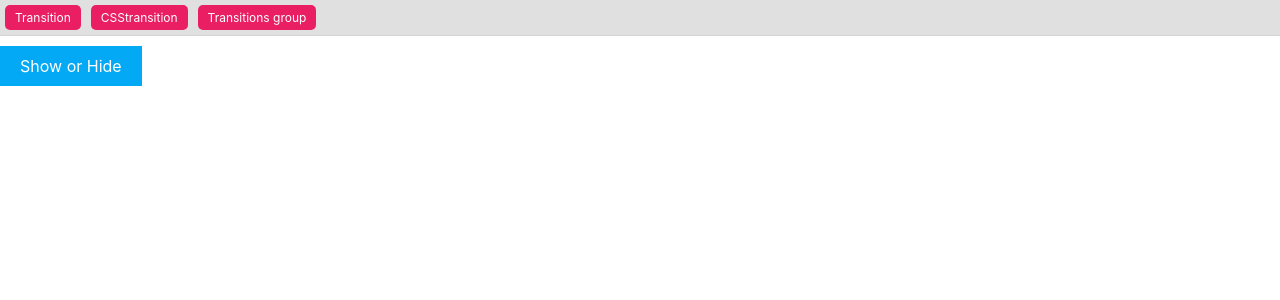
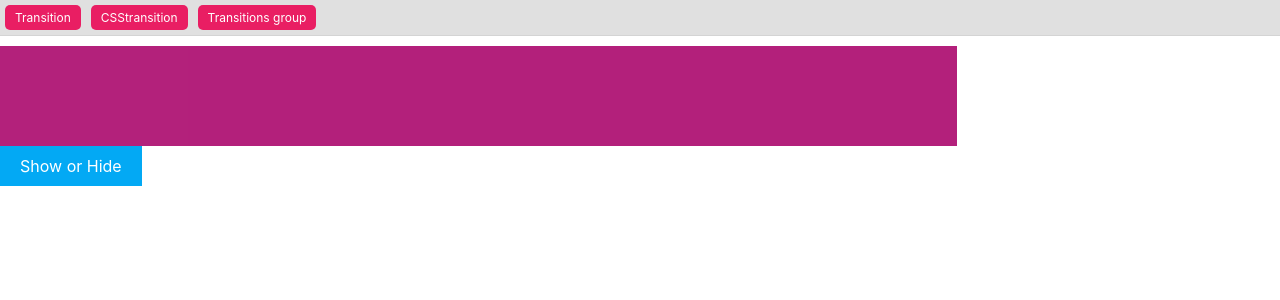
Before and after one commit to Densitty/react-lesson-max, a React (Create React App) app: page /transition in a window 1280 px wide. Both pictures are taken after a click on the element "Show or Hide". Shown: the top 300 px of the page. Built offline with nearby package versions, Linux system fonts and the light colour scheme.

Commit message:
React Transition using CSS classes instead of inline-styles.

```diff
--- a/src/Components/Transition.js
+++ b/src/Components/Transition.js
@@ -21,19 +21,25 @@
       <div>
         <Transition
           in={this.state.show}
-          timeout={2000}
+          timeout={{
+            enter: 2000,
+            exit: 50
+          }}
 
-          mountOnEnter
-          unmountOnExit
+          enter={true}
+          exit={true}
+
+          onEnter={(node) => {
+            console.log('Enter')
+          }}
+
+          onExit={(node) => {
+            console.log('Exit')
+          }}
         >
           {state => (
-            <div style={{
-              background: 'red',
-              height: '100px',
-              transition: 'all 2s ease',
-              opacity: state === 'exited' || state === 'exiting' ? 0 : 1
-            }}>
-              {state}
+            <div className={`square square-${state}`}>
+              {`square square-${state}`}
             </div>
           )}
         </Transition>
--- a/src/Styles/App.css
+++ b/src/Styles/App.css
@@ -81,6 +81,34 @@
 /*=======================================
             TRANSITIONS BASIC
 ========================================*/
+.square {
+  background-color: red;
+  height: 100px;
+  opacity: 0;
+  transition: all 2s ease;
+  transform: translateX(-100%);
+}
+
+
+.square-entering {
+  opacity: 0.5;
+  /*transform: translateX(-100%);*/
+}
+
+.square-entered {
+  opacity: 1;
+  background-color: darkmagenta;
+  transform: translateX(0%);
+}
+
+.square-exiting {
+  background-color: rgb(158, 204, 50);
+}
+
+.square-exited {
+  opacity: 0;
+  transform: translateX(-100%);
+}
 
 /*=======================================
                 CSSTRANSITIONS
```
